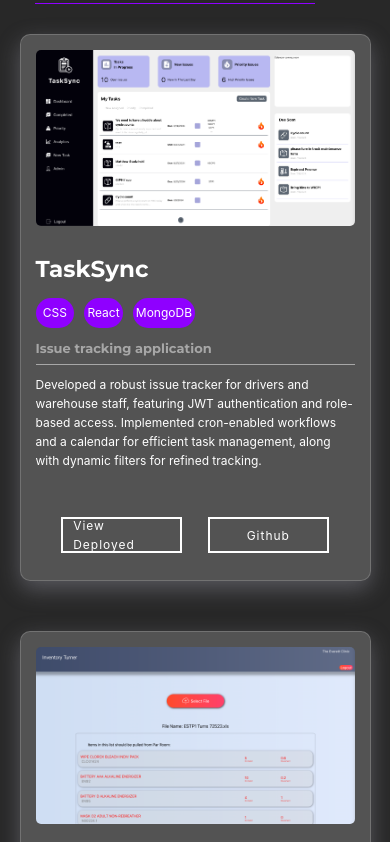
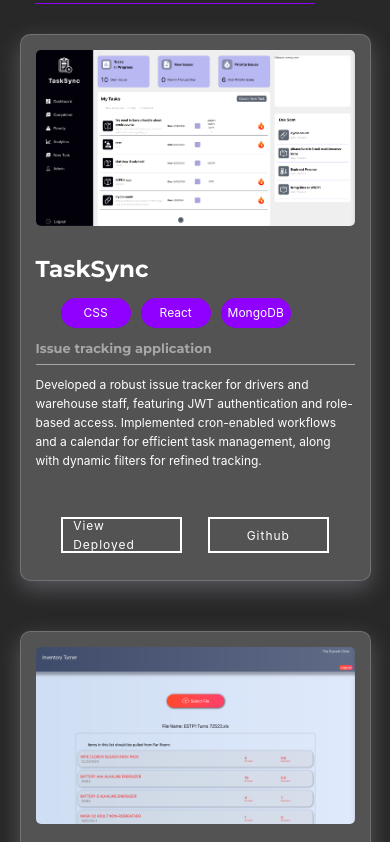
Before and after one commit to MattStudzinski/PortfolioV2, a React (Create React App) app: page / in a window 390 px wide. Shown: the part 3136-3978 px from the top of the page. Built offline with nearby package versions, Linux system fonts and the light colour scheme.

Commit message:
fixed bug with tech

```diff
--- a/src/sass/componets/_projects.scss
+++ b/src/sass/componets/_projects.scss
@@ -164,6 +164,7 @@
 
         @media (max-width: 1000px) {
             margin-left: 0px;
+            width: 80%;
         }
     }
 
--- a/src/styles/styles.css
+++ b/src/styles/styles.css
@@ -918,6 +918,7 @@
 @media (max-width: 1000px) {
   .projects__tech-stack {
     margin-left: 0px;
+    width: 80%;
   }
 }
 .projects__tech {
```
Also changed, not shown: 1 other file (tests, documents, lock files or other folders).
